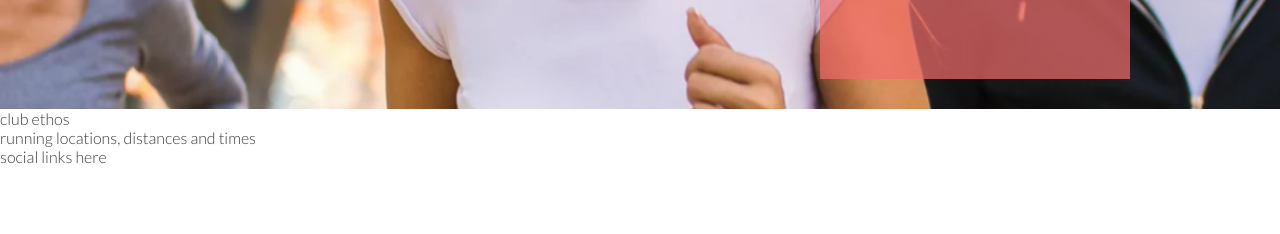
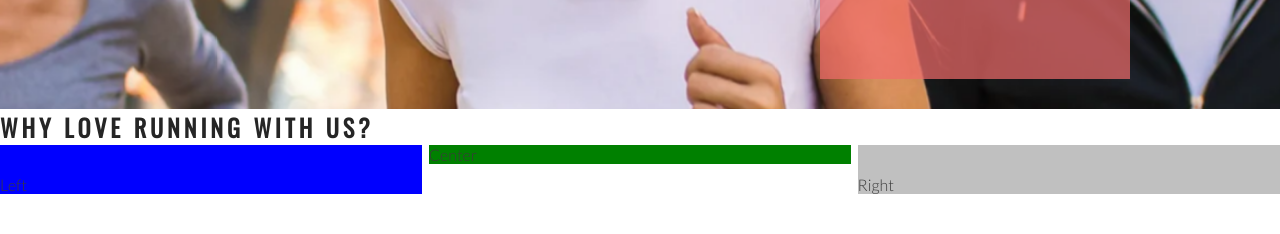
Before and after one commit to Lilla-Kavecsanszki/Love-Running, a plain HTML site: page index.html in a window 1280 px wide. Shown: the part 566-800 px from the top of the page. Drawn offline with nearby package versions, Linux system fonts and the light colour scheme.

Commit message:
Add club ethos main structure

```diff
--- a/assets/css/style.css
+++ b/assets/css/style.css
@@ -25,6 +25,7 @@ h2 {
 #logo {
     float: left;
     font-size: 280%;
+    margin-left: 30px;
 }
 
 /* navigation links */
@@ -116,3 +117,29 @@ h2 {
 
     position: absolute;
 }
+
+/* club ethos */
+
+#club-ethos {
+    height: 600px;
+}
+
+#left-about {
+    padding-top: 30px;
+    width: 33%;
+    float: left;
+    background-color: blue;
+}
+
+#right-about {
+    padding-top: 30px;
+    width: 33%;
+    float: right;
+    background-color: silver;
+}
+
+#center-about {
+    margin: 0 auto;
+    width: 33%;
+    background-color: green;
+}
--- a/index.html
+++ b/index.html
@@ -35,7 +35,12 @@
             <h3>Dublin Docklands & Phoenix Park</h3>
         </div>
     </section>
-    <section>club ethos</section>
+    <section id="club-ethos">
+        <h1>Why love running with us?</h1>
+        <div id="left-about">Left</div>
+        <div id="right-about">Right</div>
+        <div id="center-about">Center</div>
+    </section>
     <section>running locations, distances and times</section>
     <footer>social links here</footer>
 </body>
```
